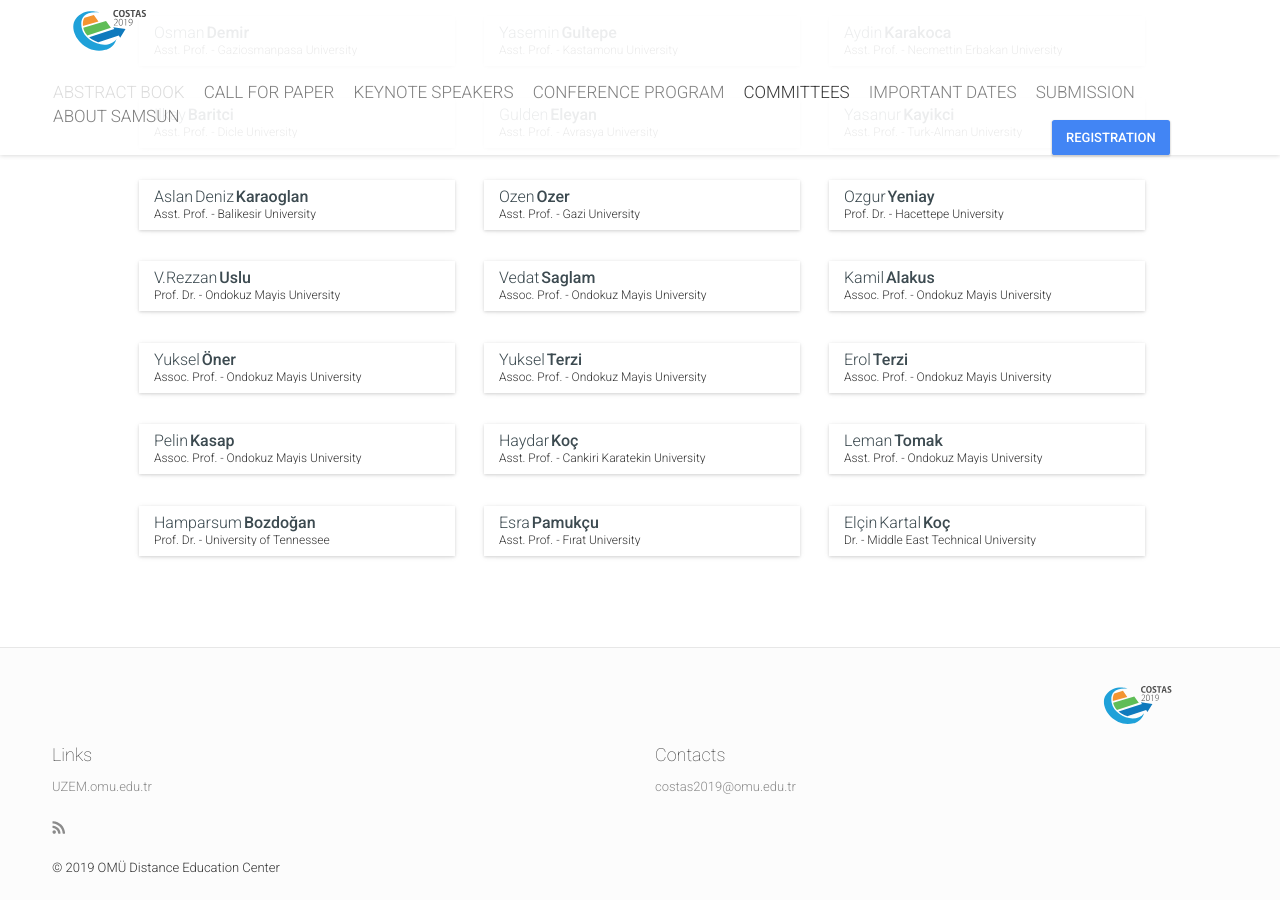
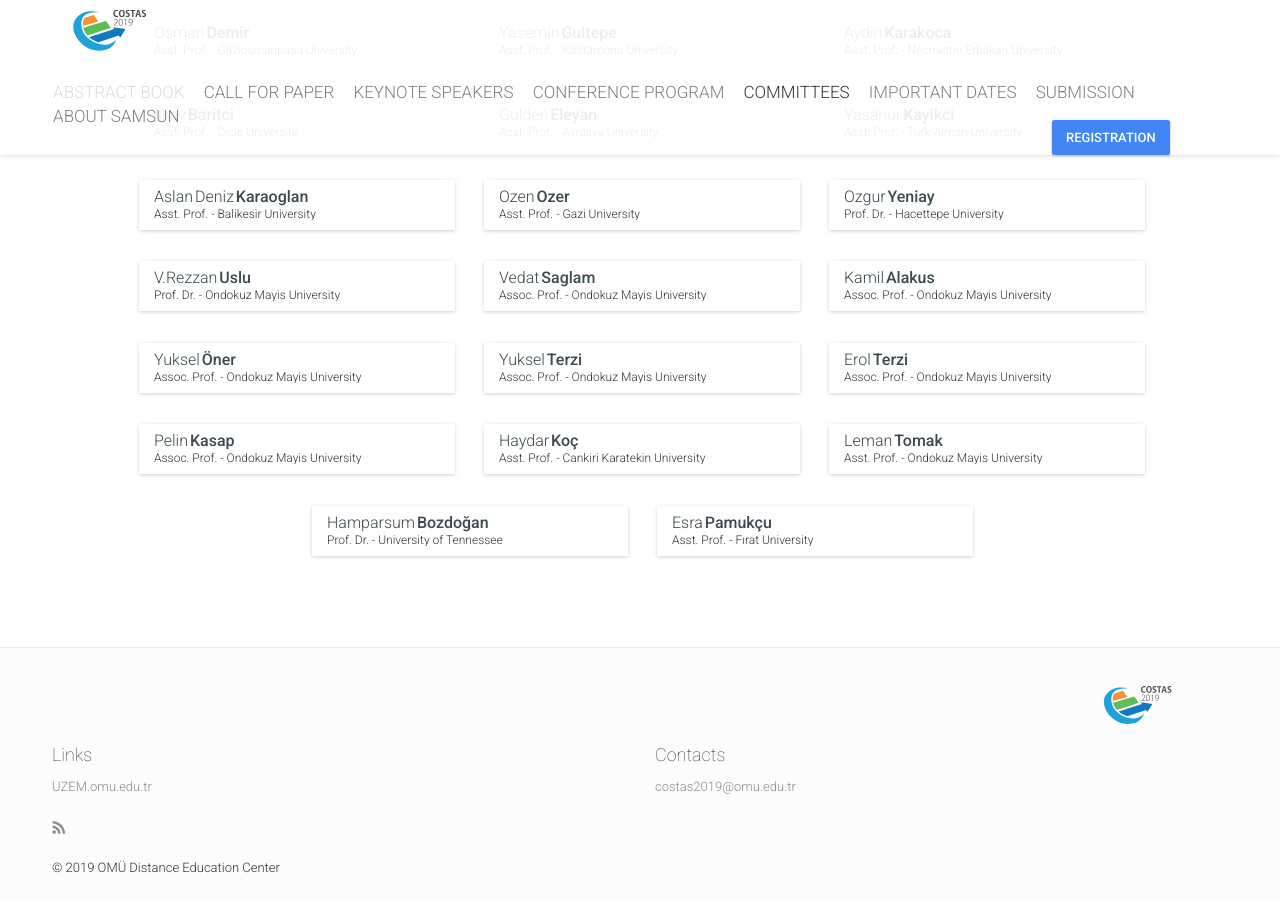
Before and after one commit to okul/costas2019, a Jekyll site: the page built from team.html, in a window 1280 px wide and 900 px high, scrolled down 3714 px. Built offline with Jekyll 4.4.1, drawn with Linux system fonts in a browser that asks for light colours; nearby versions of some CDN libraries; comment, search, counter and statistics services are not loaded.

Commit message:
Update team.yml

```diff
--- a/_data/team.yml
+++ b/_data/team.yml
@@ -780,10 +780,3 @@
   surname: "Pamukçu"
   title: "Asst. Prof. - Fırat University "
   subTeam: true
-
--
-  id: 116
-  name: "Elçin Kartal"
-  surname: "Koç"
-  title: "Dr. - Middle East Technical University "
-  subTeam: true
```
